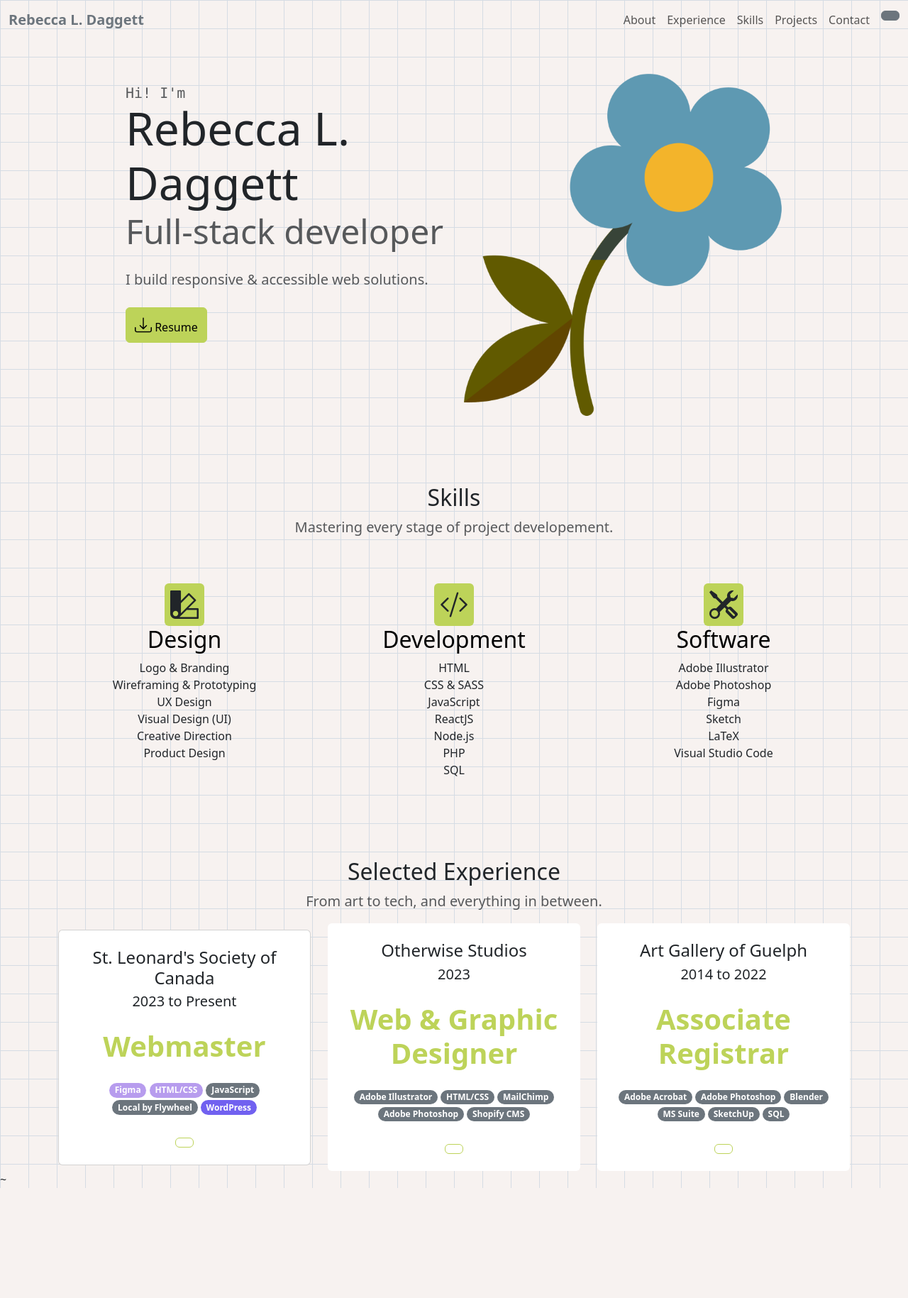
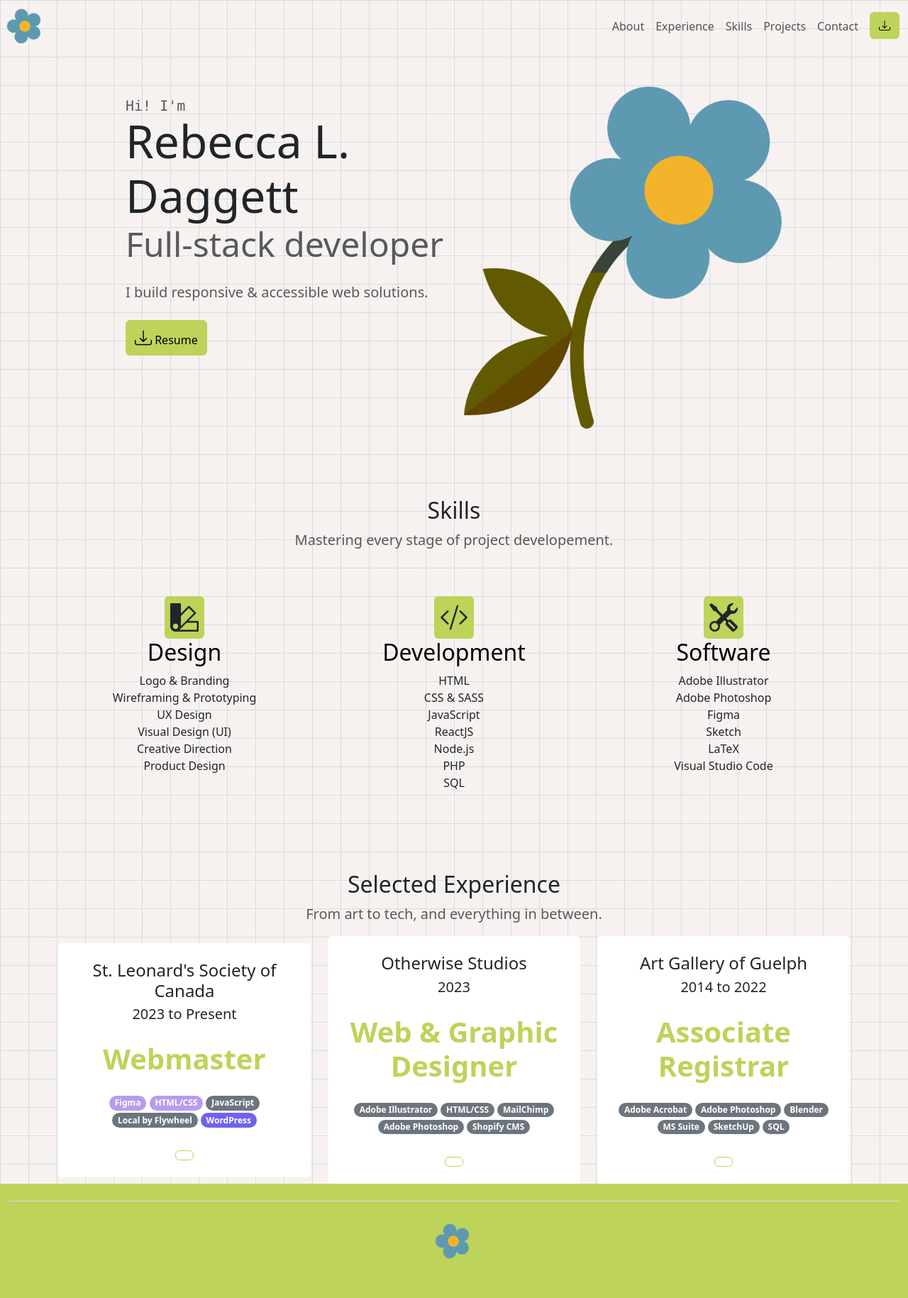
Before and after one commit to daggettt/bootstrap-portfolio, a website: page index.html in a window 1280 px wide. Shown: the whole page at 71% size. Before the commit the page ends 1674 px from the top, so only its background shows below. Drawn offline with nearby package versions, Linux system fonts and the light colour scheme.

Commit message:
Add more styles

```diff
--- a/index.html
+++ b/index.html
@@ -16,9 +16,7 @@
     <nav class="navbar navbar-expand-md navbar-light sticky-top">
       <div class="container-xxl">
         <a href="#intro" class="navbar-brand">
-          <span class="fw-bold text-secondary">
-            Rebecca L. Daggett
-          </span>
+          <img src="assets/minilogo.png" alt="Logo" id="flower-logo" class="img-fluid" style="width: 3rem">
         </a>
 
         <!--toggle button for mobile-->
@@ -54,8 +52,8 @@
             <!--Tooltips-->
             <span class="tt" data-bs-placement="bottom" title="Resume Download">
               <li class="nav-item ms-2 d-none d-md-inline">
-                <a href="" class="btn btn-secondary" role="button" type="download">
-                  <i class="fa-solid fa-file-arrow-down"></i>
+                <a href="" class="btn btn-primary" role="button" type="download">
+                  <i class="bi bi-download fs-6"></i>
                 </a>
               </li>
             </span>
@@ -184,7 +182,7 @@
 
           <!--Position 1-->
           <div class="col">
-            <div class="card h-100">
+            <div class="card border-0">
               <div class="card-body text-center py-4">
                 <h4 class="card-title">St. Leonard's Society of Canada</h4>
                 <p class="lead card-subtitle">2023 to Present</p>
@@ -203,7 +201,7 @@
 
           <!--Position 2-->
           <div class="col">
-            <div class="card border-0 h-100">
+            <div class="card border-0">
               <div class="card-body text-center py-4">
                 <h4 class="card-title">Otherwise Studios</h4>
                 <p class="lead card-subtitle">2023</p>
@@ -222,7 +220,7 @@
 
           <!--Position 3-->
           <div class="col">
-            <div class="card border-0 h-100">
+            <div class="card border-0">
               <div class="card-body text-center py-4">
                 <h4 class="card-title">Art Gallery of Guelph</h4>
                 <p class="lead card-subtitle">2014 to 2022</p>
@@ -239,9 +237,6 @@
               </div>
             </div>
           </div>
-
-
-
         </div>
 
       </div>
@@ -253,6 +248,33 @@
     <!--Contact Section-->
     <section id="contact"></section>
 
+    <!--Footer-->
+    <div class="container-fluid bg-lime position-absolute ">
+      <footer class="d-flex flex-wrap justify-content-between align-items-center py-3 my-4 border-top">
+        <p class="col-md-4 mb-0 text-primary">© 2023 Rebecca L. Daggett</p>
+        <a href="#intro" class="col-md-4 d-flex align-items-center justify-content-center mb-3 mb-md-0">
+          <img src="assets/minilogo.png" alt="Logo" id="flower-logo" class="img-fluid" style="width: 3rem">
+        </a>
+        <ul class="nav col-md-4 justify-content-end">
+          <li class="nav-item">
+            <a href="#about" class="nav-link">About</a>
+          </li>
+          <li class="nav-item">
+            <a href="#experience" class="nav-link">Experience</a>
+          </li>
+          <li class="nav-item">
+            <a href="#skills" class="nav-link">Skills</a>
+          </li>
+          <li class="nav-item">
+            <a href="#projects" class="nav-link">Projects</a>
+          </li>
+          <li class="nav-item">
+            <a href="#contact" class="nav-link">Contact</a>
+          </li>
+        </ul>
+      </footer>
+    </div>
+
   <script src="https://cdn.jsdelivr.net/npm/bootstrap@5.2.3/dist/js/bootstrap.bundle.min.js" integrity="sha384-kenU1KFdBIe4zVF0s0G1M5b4hcpxyD9F7jL+jjXkk+Q2h455rYXK/7HAuoJl+0I4" crossorigin="anonymous"></script>
   <script>
     const tooltips = document.querySelectorAll('.tt')
@@ -260,5 +282,5 @@
       new bootstrap.Tooltip(t)
     })
   </script>
-</body>~
+</body>
 </html>
--- a/sass/main.scss
+++ b/sass/main.scss
@@ -12,6 +12,7 @@ $custom-theme-colors : (
 
   "stone" : #F7F2F0,
   "powder" : #d5dce4,
+  "lime" : #BDD359,
 
 );
 
--- a/styles.css
+++ b/styles.css
@@ -15,3 +15,17 @@ body {
   background-size: 40px 40px;
   background-image: radial-gradient(circle, #000000 1px, rgba(0, 0, 0, 0) 1px);
 }*/
+
+
+#flower-logo {
+  animation: spin 8s infinite linear;
+}
+
+@keyframes spin {
+  from {
+    transform: rotate(0deg);
+  }
+  to {
+    transform: rotate(360deg);
+  }
+}
```
Also changed, not shown: assets/minilogo.png (added), css/main.min.css, 1 other file.
